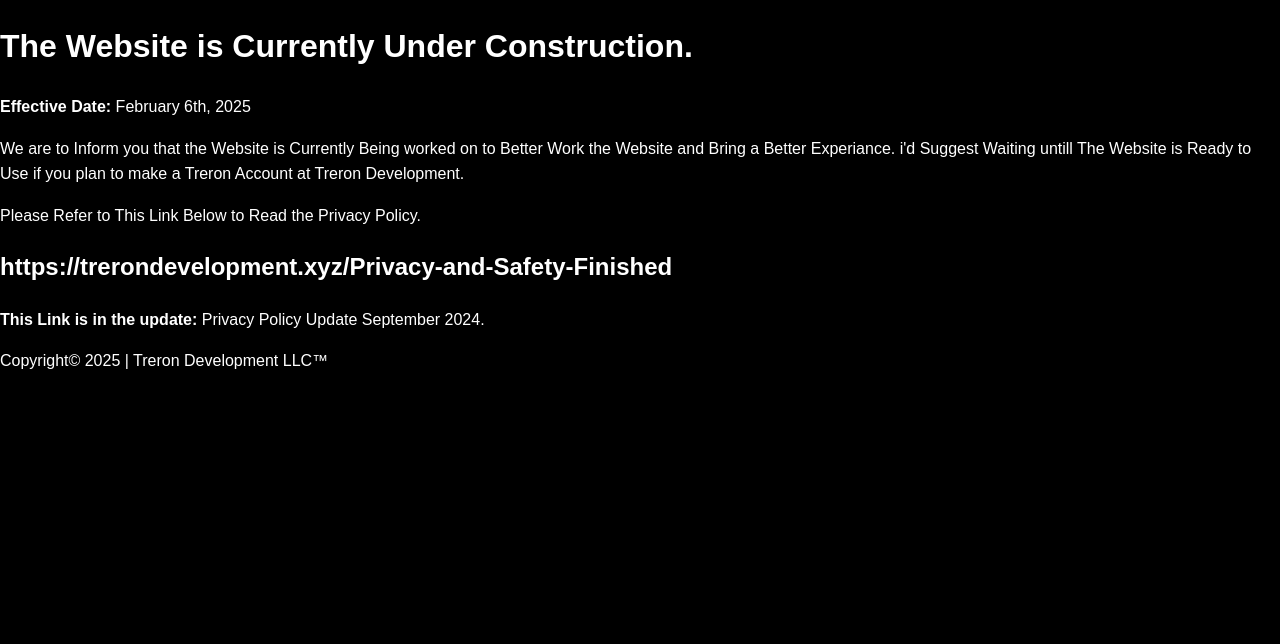
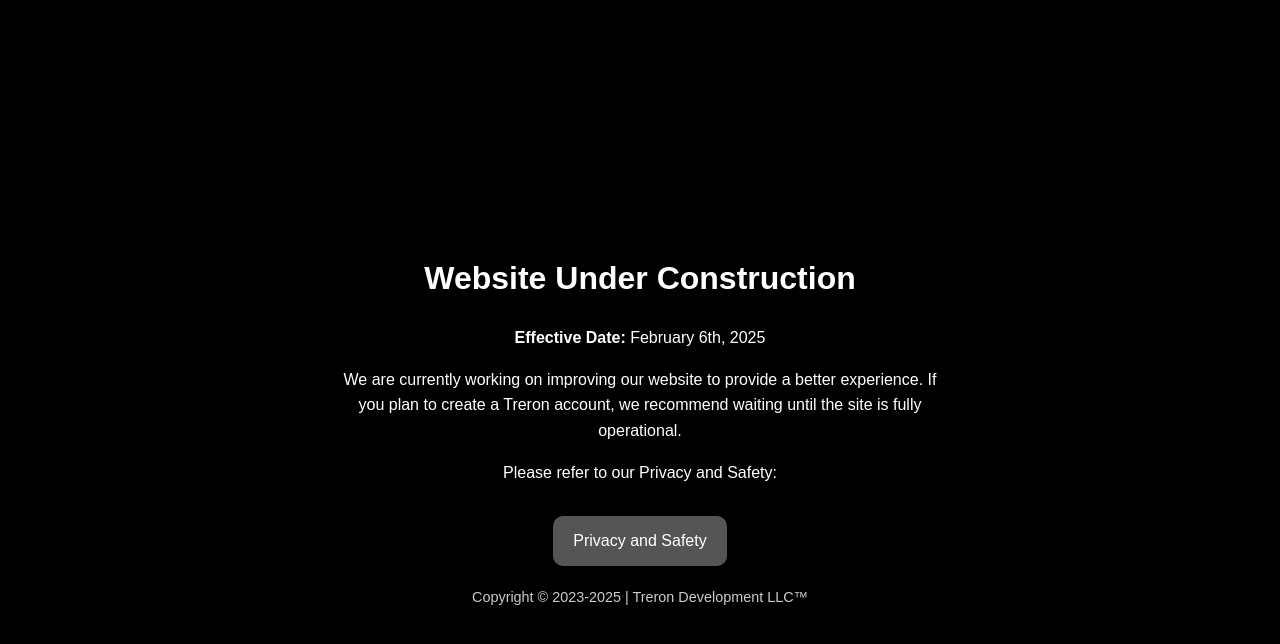
Before and after one commit to darkresident55/TreronDevelopmentLLC., a plain HTML site: page index.html in a window 1280 px wide. Drawn offline with Linux system fonts and the light colour scheme.

Commit message:
Update index.html

```diff
--- a/index.html
+++ b/index.html
@@ -3,57 +3,72 @@
 <head>
     <meta charset="UTF-8">
     <meta name="viewport" content="width=device-width, initial-scale=1.0">
-    <title>Website Outage Notice.</title>
+    <title>Website Outage Notice</title>
     <style>
         body {
             font-family: Arial, sans-serif;
             line-height: 1.6;
             margin: 0;
-            padding: 0;
-            background-color: #000; /* Black background */
-            color: #fff; /* White text */
+            padding: 20px;
+            background-color: #000;
+            color: #fff;
+            text-align: center;
         }
         h1, h2 {
-            color: #fff; /* White text for headings */
+            color: #fff;
         }
-        p, ul {
-            margin: 0 0 1em 0;
-            padding: 0;
+        p {
+            max-width: 600px;
+            margin: 0 auto 1em auto;
         }
-        ul {
-            list-style-type: disc;
-            margin-left: 2em;
+        .container {
+            display: flex;
+            flex-direction: column;
+            align-items: center;
+            justify-content: center;
+            min-height: 100vh;
         }
-        table {
-            width: 100%;
-            border-collapse: collapse;
-            margin-bottom: 1em;
-            color: #fff; /* White text for table */
+        .button-container {
+            margin-top: 15px;
         }
-        th, td {
-            border: 1px solid #555; /* Darker border color */
-            padding: 8px;
-            text-align: left;
+        .privacy-button {
+            display: inline-block;
+            padding: 12px 20px;
+            background-color: #555;
+            color: #fff;
+            font-size: 1em;
+            border: none;
+            border-radius: 10px;
+            cursor: pointer;
+            transition: transform 0.2s ease, background-color 0.2s ease;
+            text-decoration: none;
         }
-        th {
-            background-color: #333; /* Dark gray background for table headers */
+        .privacy-button:hover {
+            transform: scale(1.1);
+            background-color: #777;
         }
-        td {
-            background-color: #111; /* Slightly lighter black for table cells */
+        .privacy-button:active {
+            transform: scale(0.95);
+        }
+        footer {
+            margin-top: 20px;
+            font-size: 0.9em;
+            opacity: 0.8;
         }
     </style>
 </head>
 <body>
-    <h1>The Website is Currently Under Construction.</h1>
-
-    <p><strong>Effective Date:</strong> February 6th, 2025</p>
-
-    <p>We are to Inform you that the Website is Currently Being worked on to Better Work the Website and Bring a Better Experiance. i'd Suggest Waiting untill The Website is Ready to Use if you plan to make a Treron Account at Treron Development.</p>
-    <p>Please Refer to This Link Below to Read the Privacy Policy.</p>
-
-    <h2 id="information-collection">https://trerondevelopment.xyz/Privacy-and-Safety-Finished</h2>
-    <p><strong>This Link is in the update:</strong> Privacy Policy Update September 2024.</p>
-
-    <p>Copyright© 2025 | Treron Development LLC™</p>
+    <div class="container">
+        <h1>Website Under Construction</h1>
+        <p><strong>Effective Date:</strong> February 6th, 2025</p>
+        <p>We are currently working on improving our website to provide a better experience. If you plan to create a Treron account, we recommend waiting until the site is fully operational.</p>
+        <p>Please refer to our Privacy and Safety:</p>
+        <div class="button-container">
+            <a href="https://trerondevelopment.xyz/Privacy-and-Safety-Finished" target="_blank" class="privacy-button">Privacy and Safety</a>
+        </div>
+        <footer>
+            Copyright &copy; 2023-2025 | Treron Development LLC™
+        </footer>
+    </div>
 </body>
 </html>
```
